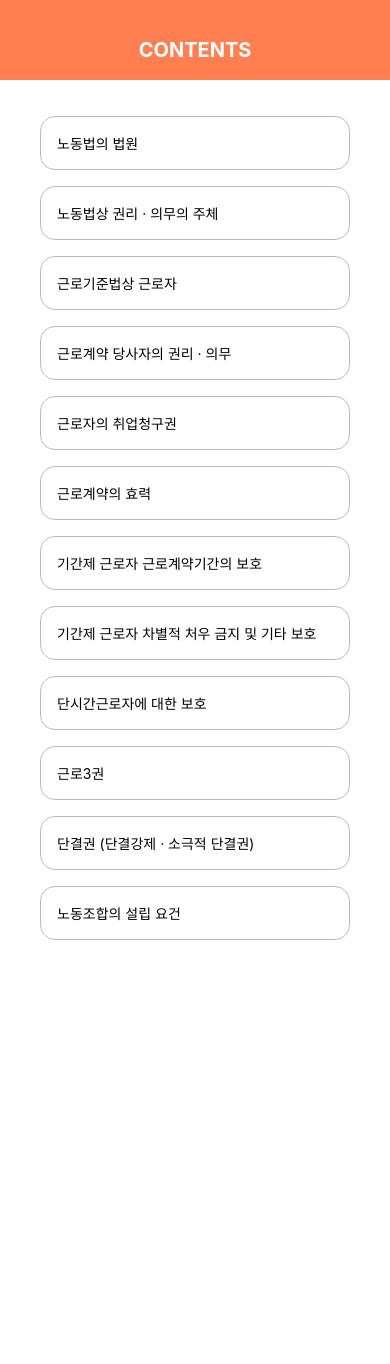
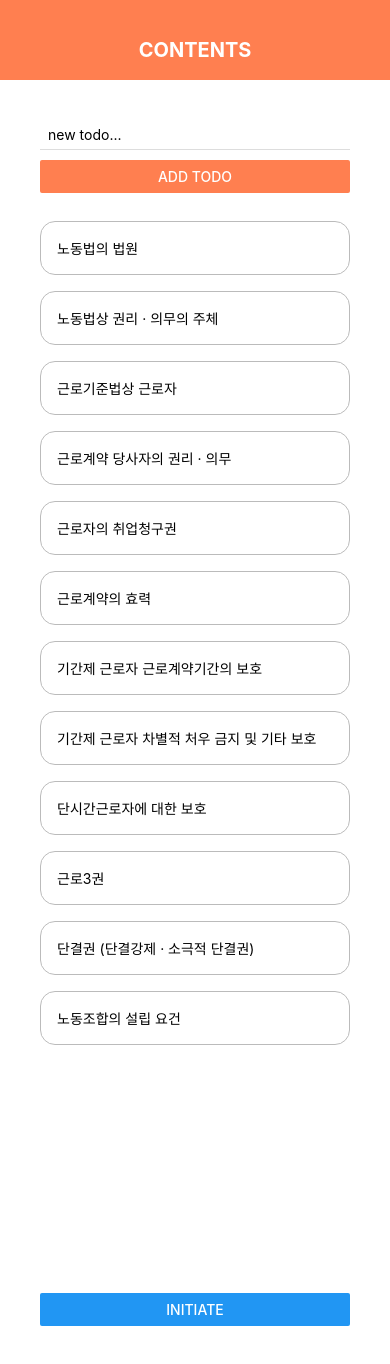
Before and after one commit to cindy-cho/lawforce, a React Native app in the folder to_do_list/: screen / in a window 390 px wide. Before the commit the page ends 940 px from the top, so only its background shows below. Built offline with nearby package versions, Linux system fonts and the light colour scheme.

Commit message:
add todo, if, alert

```diff
--- a/to_do_list/App.js
+++ b/to_do_list/App.js
@@ -1,7 +1,8 @@
 import React, { useState } from 'react';
-import { StyleSheet, View, FlatList } from 'react-native';
+import { StyleSheet, View, FlatList, Button, Alert } from 'react-native';
 import Header from './components/header'
 import TodoItem from './components/todoitem'
+import AddTodo from './components/addTodo'
 
 export default function App() {
   const [todo, setTodo] = useState([
@@ -19,15 +20,50 @@ export default function App() {
     {text: '노동조합의 설립 요건', key: '60'},
   ]);
 
+  const initiate = () => {
+    setTodo([
+      {text: '노동법의 법원', key: '1'},
+      {text: '노동법상 권리 · 의무의 주체', key: '2'},
+      {text: '근로기준법상 근로자', key: '3'},
+      {text: '근로계약 당사자의 권리 · 의무', key: '10'},
+      {text: '근로자의 취업청구권', key: '11'},
+      {text: '근로계약의 효력', key: '12'},
+      {text: '기간제 근로자 근로계약기간의 보호', key: '51'},
+      {text: '기간제 근로자 차별적 처우 금지 및 기타 보호', key: '52'},
+      {text: '단시간근로자에 대한 보호', key: '53'},
+      {text: '근로3권', key: '58'},
+      {text: '단결권 (단결강제 · 소극적 단결권)', key: '59'},
+      {text: '노동조합의 설립 요건', key: '60'}
+    ])
+  };
+
   const pressHandler = (key) => {
     setTodo((prevTodo) => {
       return prevTodo.filter(todo => todo.key != key);
     })
   };
 
+  const submitHandler = (text) => {
+    if(text.length > 3){
+      setTodo((prevTodo) => {
+        return [
+          { text: text, key: Math.random().toString() },
+          ...prevTodo
+        ];
+      });
+    }
+    else{
+      Alert.alert('OPPS!', 'Todos must be over 3 chars long', [
+        {text: 'Understood', onPress: () => console.log('alert closed')}
+      ])
+    }
+  };
+
   return (
     <View style={styles.container}>
       <Header />
+        <View style={styles.content}>
+          <AddTodo submitHandler={submitHandler}/>
           <View style={styles.list}>
             <FlatList
               showsVerticalScrollIndicator={false}
@@ -36,6 +72,8 @@ export default function App() {
                 <TodoItem item={item} pressHandler={pressHandler}/>
               )}
             />
+          </View>
+          <Button title='initiate' onPress={initiate}/>
         </View>
     </View>
   );
@@ -46,9 +84,11 @@ const styles = StyleSheet.create({
     flex: 1,
     backgroundColor: '#fff',
   },
+  content: {
+    padding: 40,
+  },
   list: {
-    paddingHorizontal: 40,
     marginTop: 20,
-    marginBottom: 100,
+    marginBottom: 240,
   },
 });
--- /dev/null
+++ b/to_do_list/components/addTodo.js
@@ -0,0 +1,35 @@
+import React, { useState } from 'react';
+import { StyleSheet, Text, View, TextInput, Button } from 'react-native';
+
+export default function AddTodo({ submitHandler }) {
+    const [text, setText] = useState('');
+
+    const changeHandler = (val) => {
+        setText(val);
+    }
+
+    return(
+        <View>
+            <TextInput
+                style={styles.input}
+                placeholder='new todo...'
+                onChangeText={changeHandler}
+            />
+            <Button
+                onPress={() => submitHandler(text)}
+                title='add todo'
+                color='coral'
+            />
+        </View>
+    )
+}
+
+const styles = StyleSheet.create({
+    input: {
+        marginBottom: 10,
+        paddingHorizontal: 8,
+        paddingVertical: 6,
+        borderBottomWidth: 1,
+        borderBottomColor: '#ddd',
+    },
+})
--- a/to_do_list/components/todoitem.js
+++ b/to_do_list/components/todoitem.js
@@ -12,7 +12,8 @@ export default function TodoItem({item, pressHandler}){
 const styles=StyleSheet.create({
   item: {
       padding: 16,
-      marginTop: 16,
+      marginTop: 8,
+      marginBottom: 8,
       borderColor: '#bbb',
       borderWidth: 1,
       borderRadius: 15,
--- a/to_do_list/package.json
+++ b/to_do_list/package.json
@@ -12,7 +12,7 @@
     "expo-status-bar": "~1.0.2",
     "react": "16.13.1",
     "react-dom": "16.13.1",
-    "react-native": "https://github.com/expo/react-native/archive/sdk-39.0.3.tar.gz",
+    "react-native": "https://github.com/expo/react-native/archive/sdk-39.0.2.tar.gz",
     "react-native-web": "~0.13.12"
   },
   "devDependencies": {
```
Also changed, not shown: 1 other file (tests, documents, lock files or other folders). Lines whose indentation alone changed are shown as unchanged.
